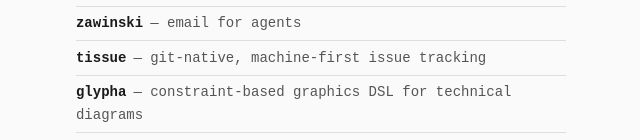
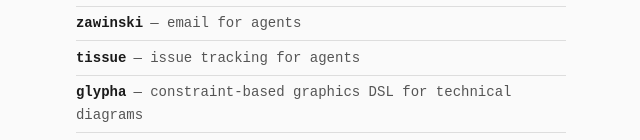
Before and after one commit to evil-mind-evil-sword/evil-mind-evil-sword.github.io, a plain HTML site: page index.html in a window 1280 px wide. Shown: the part 276-416 px from the top of the page, without its empty margins (319-959 px from the left). Drawn offline with Linux system fonts and the light colour scheme.

Commit message:
content: tissue is issue tracking for agents

```diff
--- a/index.html
+++ b/index.html
@@ -151,7 +151,7 @@
         <ul>
             <li><a href="https://github.com/evil-mind-evil-sword/idle"><span class="tool-name">idle</span></a><span class="tool-desc">quality gate that blocks exit until independent review passes</span></li>
             <li><a href="https://github.com/evil-mind-evil-sword/zawinski"><span class="tool-name">zawinski</span></a><span class="tool-desc">email for agents</span></li>
-            <li><a href="https://github.com/evil-mind-evil-sword/tissue"><span class="tool-name">tissue</span></a><span class="tool-desc">git-native, machine-first issue tracking</span></li>
+            <li><a href="https://github.com/evil-mind-evil-sword/tissue"><span class="tool-name">tissue</span></a><span class="tool-desc">issue tracking for agents</span></li>
             <li><a href="https://github.com/evil-mind-evil-sword/glypha"><span class="tool-name">glypha</span></a><span class="tool-desc">constraint-based graphics DSL for technical diagrams</span></li>
             <li><a href="https://github.com/evil-mind-evil-sword/bibval"><span class="tool-name">bibval</span></a><span class="tool-desc">BibTeX validation against academic databases</span></li>
         </ul>
```
